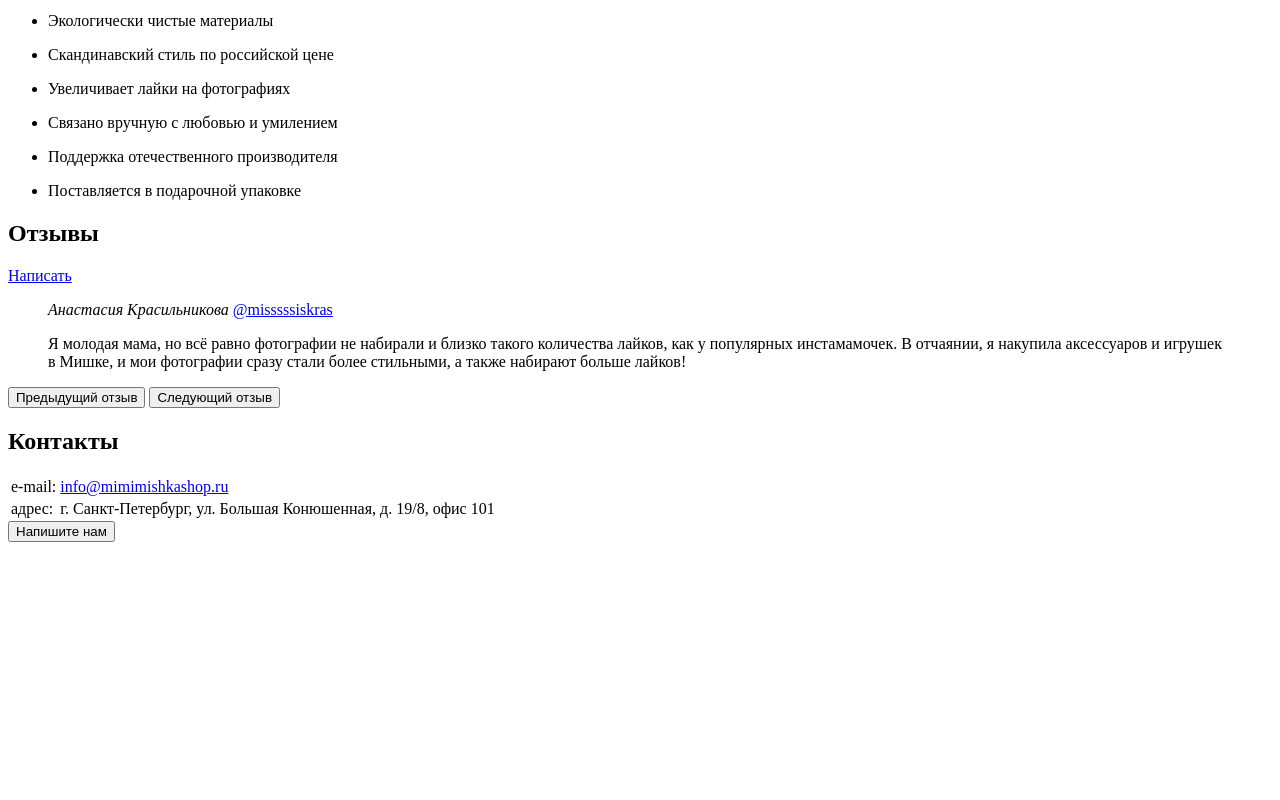
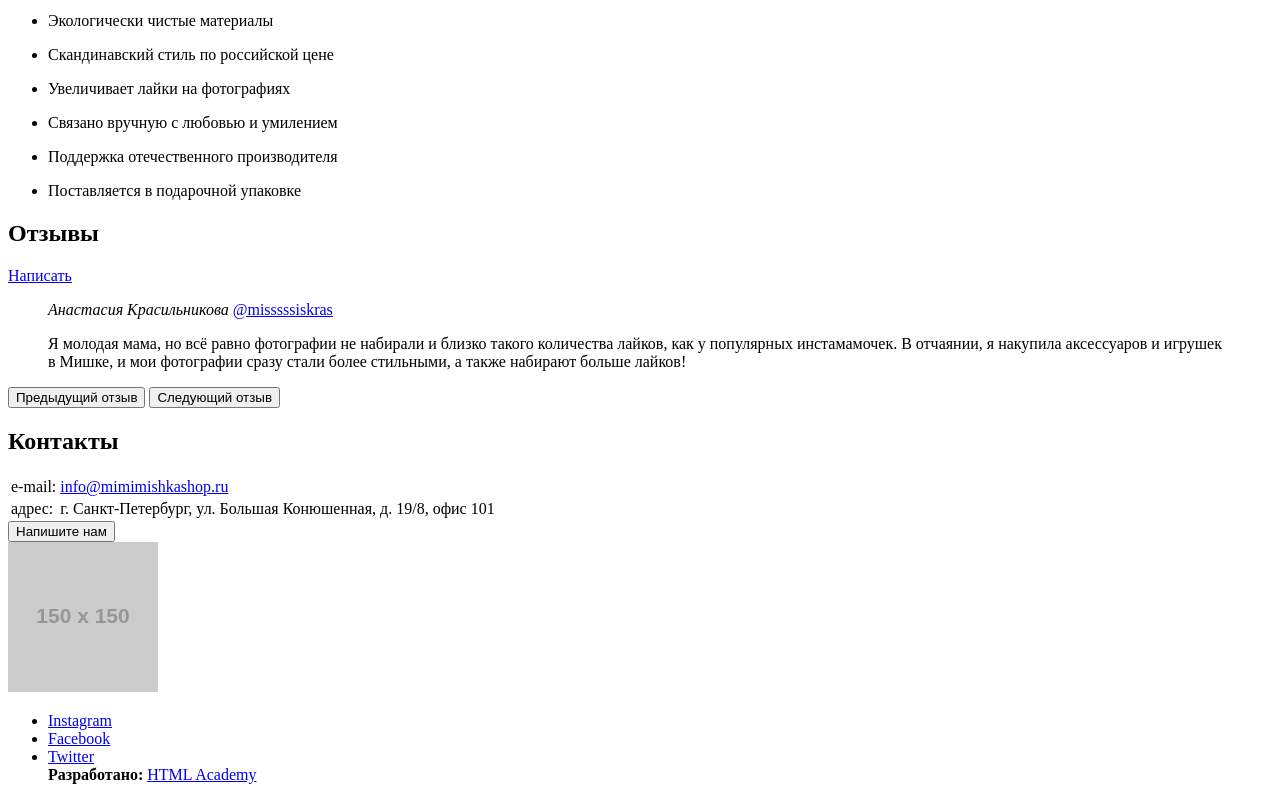
Before and after one commit to AlexandraKap/1295081-mishka-19, a website: page source/index.html in a window 1280 px wide. Shown: the part 1050-1850 px from the top of the page. Before the commit the page ends 1600 px from the top, so only its background shows below. Drawn offline with Linux system fonts and the light colour scheme; placeholder pictures from the web are drawn by us.

Commit message:
index-footer
Added a markdown of footer for index.html

```diff
--- a/source/index.html
+++ b/source/index.html
@@ -136,5 +136,24 @@
 <button class="contacts__contact-us button" type="button">Напишите нам</button>
 </section>
     </main>
+    <footer class="page-footer">
+      <span class="page-footer__logo">
+        <img class="page-footer__logo-image" src="https://via.placeholder.com/150x150" alt="Магазин игрушек Мишка">
+        <span>
+      <div class="page-footer__social social">
+        <ul class="social__list">
+          <li class="social__item">
+            <a class="social__link social__link--instagram" href="#">Instagram</a>
+          </li>
+          <li class="social__item">
+            <a class="social__link social__link--facebook" href="https://vk.com/htmlacademy">Facebook</a>
+          </li>
+          <li class="social__item">
+            <a class="social__link social__link--twitter" href="https://vk.com/htmlacademy">Twitter</a>
+          </li>
+      <div class="page-footer__copyright">
+        <b class="copyright__text">Разработано:</b>
+        <a class="button copyright__link" href="https://htmlacademy.ru/intensive/adaptive">HTML Academy</a>
+    </footer>
   </body>
 </html>
```
